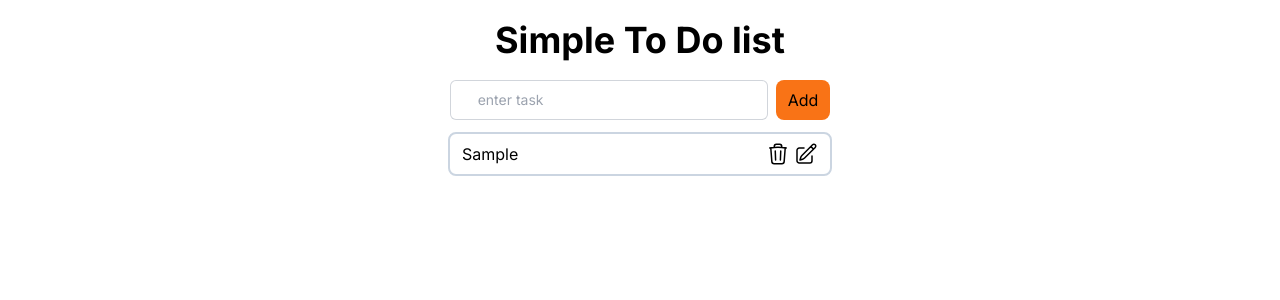
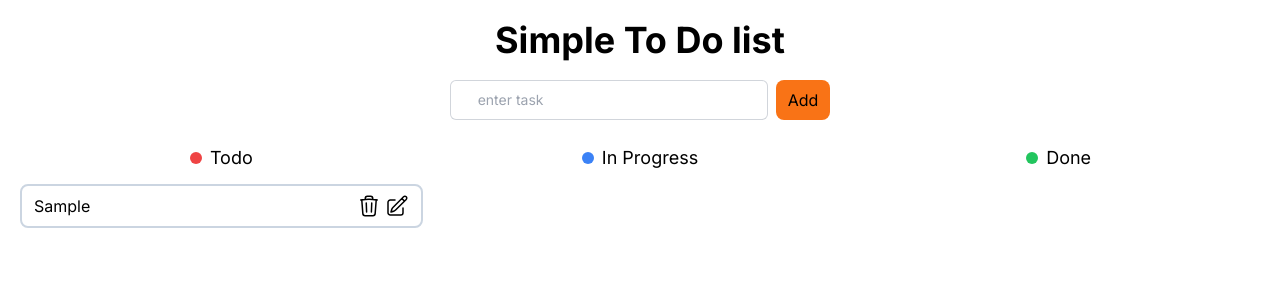
Before and after one commit to pavanbhaskardev/typescriptToDo, a Next.js app: page / in a window 1280 px wide. Both pictures are taken after typing "Sample" into the empty fields and a click on the button "Add". Shown: the top 300 px of the page. Built offline with nearby package versions, Linux system fonts and the light colour scheme.

Commit message:
changed layout & add item on enter

```diff
--- a/app/page.tsx
+++ b/app/page.tsx
@@ -42,9 +42,20 @@ const Home: React.FC = () => {
   };
 
   return (
-    <div className="w-96 mx-auto">
-      <h1 className="text-4xl text-center font-bold mt-5">Simple To Do list</h1>
-      <div className="flex gap-2 justify-center mt-5">
+    <>
+      <div>
+        <h1 className="text-4xl text-center font-bold mt-5">
+          Simple To Do list
+        </h1>
+
+        {/* created form component because the todo will be add even when we click enter key */}
+        <form
+          className="flex gap-2 justify-center mt-5"
+          onSubmit={(e) => {
+            e.preventDefault();
+            editStatus.status ? editItemOnList() : addItemToList();
+          }}
+        >
           <input
             value={todo}
             onChange={(e) => setToDo(e.target.value)}
@@ -52,30 +63,18 @@ const Home: React.FC = () => {
             className="block  rounded-md border-0 py-1.5 pl-7 pr-20 text-gray-900 ring-1 ring-inset ring-gray-300 placeholder:text-gray-400 focus:ring-2 focus:ring-inset focus:ring-indigo-600 sm:text-sm sm:leading-6"
           />
 
-        {editStatus.status ? (
-          <button
-            className="bg-orange-500 py-2 px-3 rounded-lg "
-            onClick={editItemOnList}
-          >
-            Edit
+          <button className="bg-orange-500 py-2 px-3 rounded-lg " type="submit">
+            {editStatus.status ? "Edit" : "Add"}
           </button>
-        ) : (
-          <button
-            className="bg-orange-500 py-2 px-3 rounded-lg "
-            onClick={addItemToList}
-          >
-            Add
-          </button>
-        )}
+        </form>
       </div>
-
       <Card
         todoList={todoList}
         setToDoList={setToDoList}
         setToDo={setToDo}
         setEditStatus={setEditStatus}
       />
-    </div>
+    </>
   );
 };
 
--- a/components/Card.tsx
+++ b/components/Card.tsx
@@ -34,21 +34,25 @@ const Card: React.FC<Props> = ({
   };
 
   return (
-    <>
+    <div className="grid gap-4 w-[128] mx-5 mt-3 mobile:grid-cols-1 lg:grid-cols-3">
       <div>
+        <div className="flex gap-2 mt-3 justify-center">
+          <div className="h-3 w-3 bg-red-500 rounded-full mt-2"></div>
+          <p className="text-lg mt-0">Todo</p>
+        </div>
         {todoList.map((e) => {
           return (
             <div
-              className="mt-3 w-full py-2 px-3 border-slate-300 border-2 rounded-lg flex justify-between"
+              className="mt-3 md:w-1/2 mx-auto lg:w-full w-full py-2 px-3 border-slate-300 border-2 rounded-lg flex justify-between"
               key={e.id}
             >
               <p>{e.toDoItem}</p>
-              <div className="flex gap-1">
+              <div className="flex gap-1 cursor-pointer">
                 <div onClick={() => deleteToDoItem(e.id)}>
                   <DeleteIcon />
                 </div>
 
-                <div onClick={() => editToDoItem(e)}>
+                <div onClick={() => editToDoItem(e)} className="cursor-pointer">
                   <EditIcon />
                 </div>
               </div>
@@ -56,7 +60,18 @@ const Card: React.FC<Props> = ({
           );
         })}
       </div>
-    </>
+
+      {/* in progress starts from here */}
+      <div className="flex gap-2 mt-3 justify-center">
+        <div className="h-3 w-3 bg-blue-500 rounded-full mt-2"></div>
+        <p className="text-lg mt-0">In Progress</p>
+      </div>
+
+      <div className="flex gap-2 mt-3 justify-center">
+        <div className="h-3 w-3 bg-green-500 rounded-full mt-2"></div>
+        <p className="text-lg mt-0">Done</p>
+      </div>
+    </div>
   );
 };
 
--- a/tailwind.config.js
+++ b/tailwind.config.js
@@ -1,18 +1,24 @@
 /** @type {import('tailwindcss').Config} */
 module.exports = {
   content: [
-    './pages/**/*.{js,ts,jsx,tsx,mdx}',
-    './components/**/*.{js,ts,jsx,tsx,mdx}',
-    './app/**/*.{js,ts,jsx,tsx,mdx}',
+    "./pages/**/*.{js,ts,jsx,tsx,mdx}",
+    "./components/**/*.{js,ts,jsx,tsx,mdx}",
+    "./app/**/*.{js,ts,jsx,tsx,mdx}",
   ],
   theme: {
     extend: {
       backgroundImage: {
-        'gradient-radial': 'radial-gradient(var(--tw-gradient-stops))',
-        'gradient-conic':
-          'conic-gradient(from 180deg at 50% 50%, var(--tw-gradient-stops))',
+        "gradient-radial": "radial-gradient(var(--tw-gradient-stops))",
+        "gradient-conic":
+          "conic-gradient(from 180deg at 50% 50%, var(--tw-gradient-stops))",
+      },
+      width: {
+        128: "32rem",
+      },
+      screens: {
+        mobile: "320px",
       },
     },
   },
   plugins: [],
-}
+};
```
Lines whose indentation alone changed are shown as unchanged.
